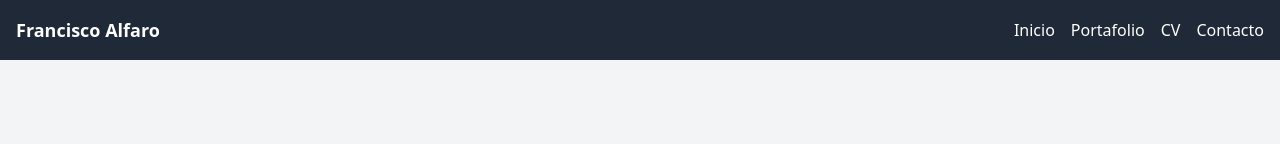
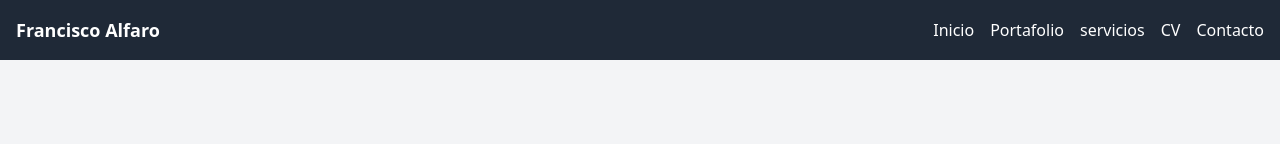
Before and after one commit to franciscoalfaro/portafolio, a React (Vite) app: page /portafolio/inicio in a window 1280 px wide. Shown: the top 144 px of the page. Built offline with nearby package versions, Linux system fonts and the light colour scheme.

Commit message:
se agrega servicios al nav

```diff
--- a/src/components/Inicio.jsx
+++ b/src/components/Inicio.jsx
@@ -91,8 +91,9 @@ export const Inicio = () => {
           <div className={`lg:flex lg:items-center lg:w-auto ${nav ? '' : 'hidden'}`} id="menu">
             <ul className="flex space-x-4 text-white">
               <li><a href="#inicio"  >Inicio</a></li>
-              <li><a href="#portafolio"  >Portafolio</a></li>
-              <li><NavLink to="/portafolio/public/francisco-alfaro.pdf" rel="noreferrer" target='_blank '>CV</NavLink></li>
+              <li><a href="#portafolio">Portafolio</a></li>
+              <li><a href="#servicios">servicios</a></li>
+              <li><NavLink to="/public/francisco-alfaro.pdf" rel="noreferrer" target='_blank '>CV</NavLink></li>
               <li><a href="#contacto"  >Contacto</a></li>
             </ul>
           </div>
```
